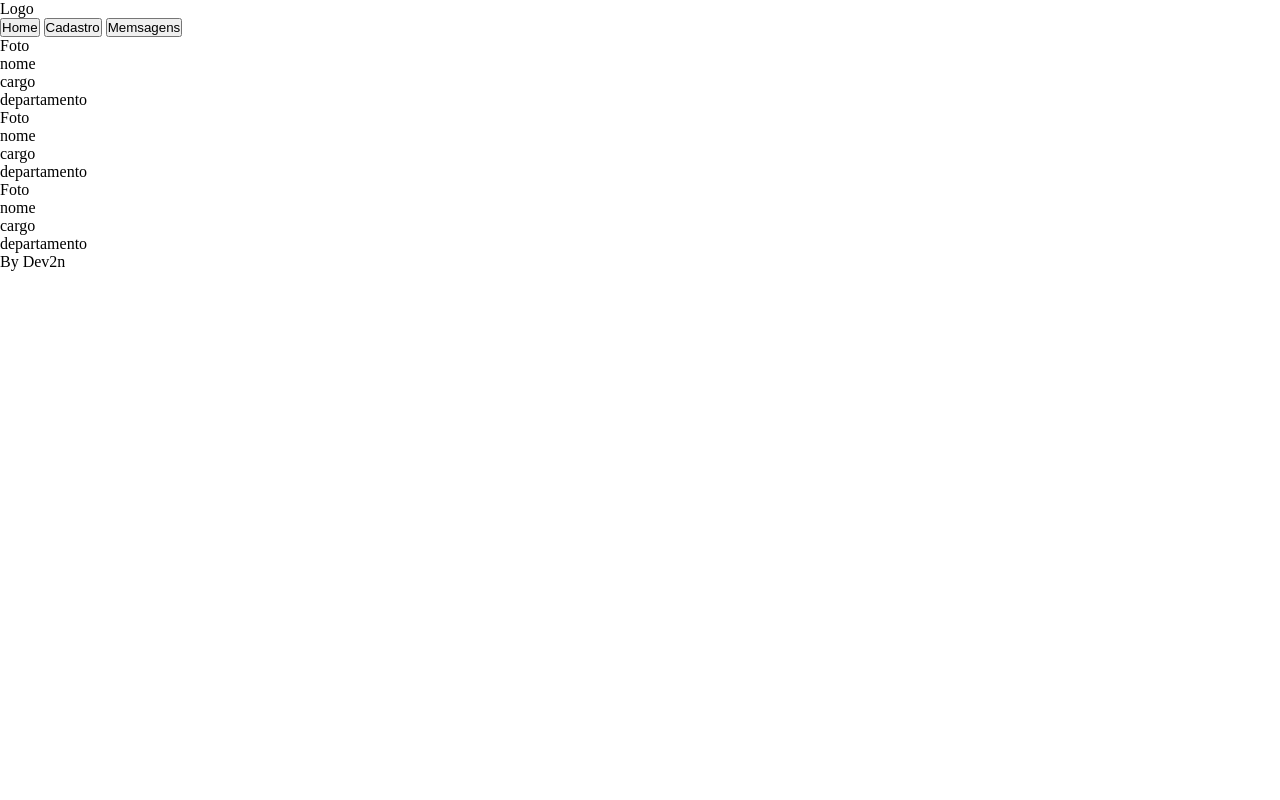
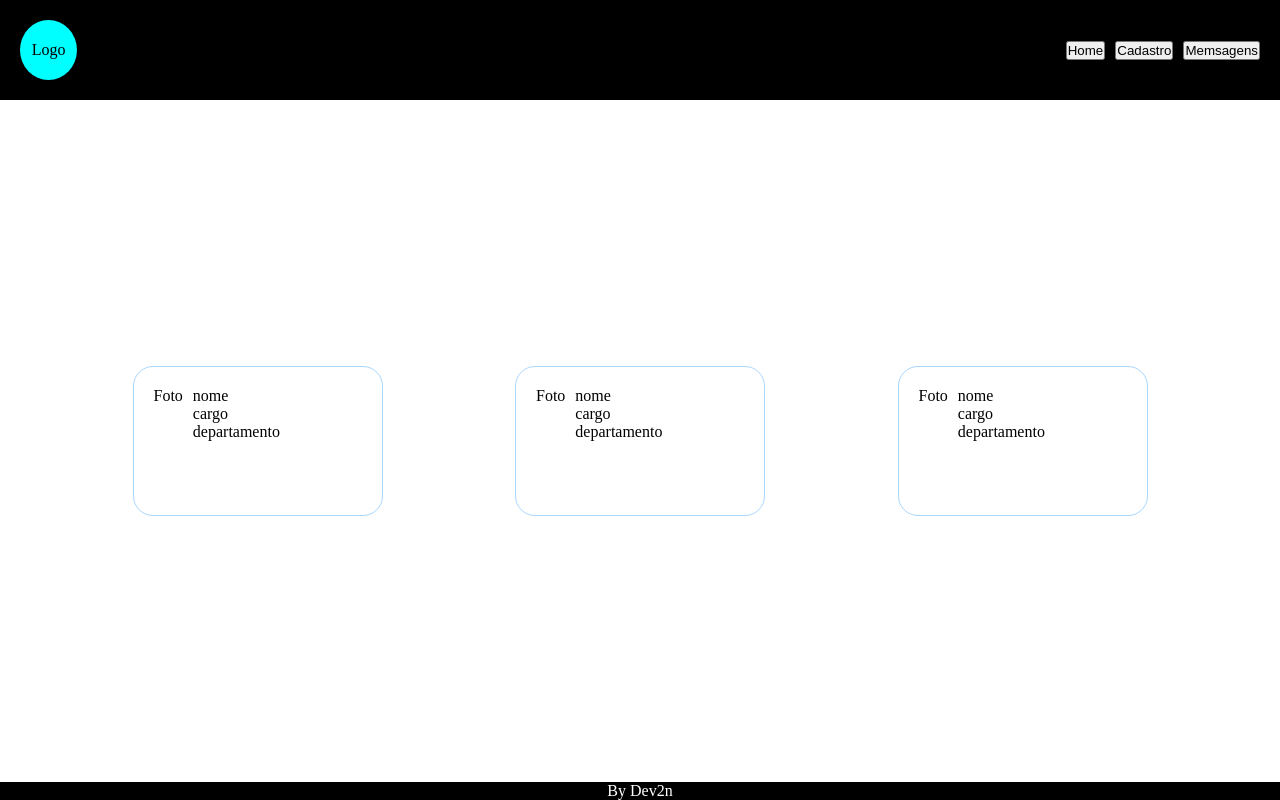
Before and after one commit to felpiz-1/exercicios_positions, a plain HTML site: page index.html in a window 1280 px wide. Drawn offline with Linux system fonts and the light colour scheme.

Commit message:
estilização

```diff
--- a/style.css
+++ b/style.css
@@ -8,4 +8,61 @@
 body{
     width: 100dvw;
     height: 100dvh;
+    display: flex;
+    flex-direction: column;
 }
+
+header{
+    width: 100%;
+    display: flex;
+    flex-direction: row;
+    background-color: black;
+    padding: 20px;
+}
+
+nav{
+    display: flex;
+    flex-direction: row;
+    width: 100%;
+    justify-content: end;
+    align-items: center;
+    gap: 10px;
+}
+
+.logo{
+    height: 60px;
+    width: 60px;
+    border-radius: 50%;
+    background-color: aqua;
+    display: flex;
+    align-items: center;
+    justify-content: center;
+}
+
+main{
+    width: 100%;
+    height: 100%;
+    display: flex;
+    align-items: center;
+    justify-content: space-evenly;
+}
+
+.card{
+    display: flex;
+    flex-direction: row;
+    align-items: baseline;
+    gap: 10px;
+    border: 1px solid rgb(169, 215, 255);
+    padding: 20px;
+    width: 250px;
+    height: 150px;
+    border-radius: 20px;
+}
+
+footer{
+    background-color: black;
+    color: white;
+    display: flex;
+    align-items: center;
+    justify-content: center;
+}
```
